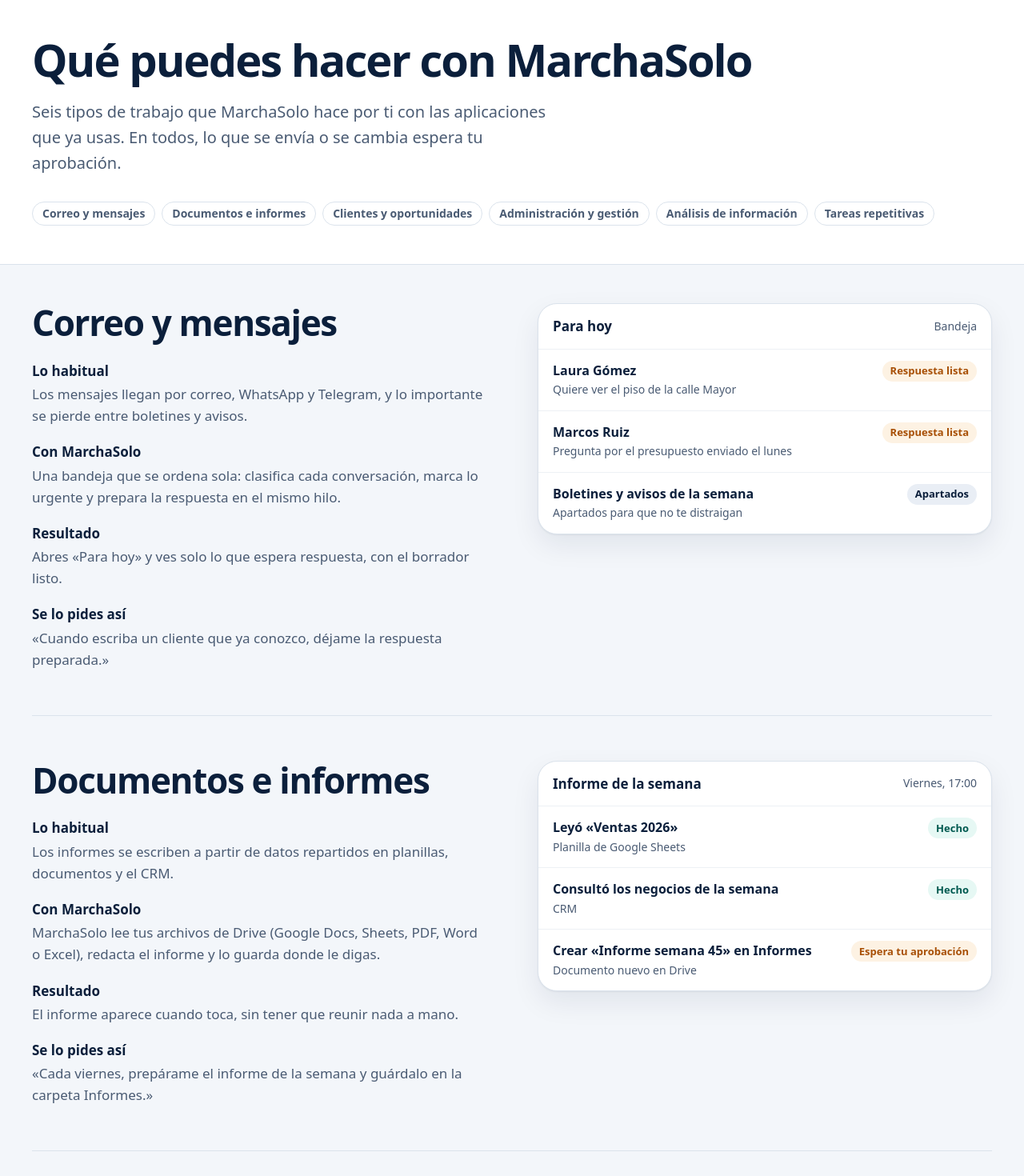
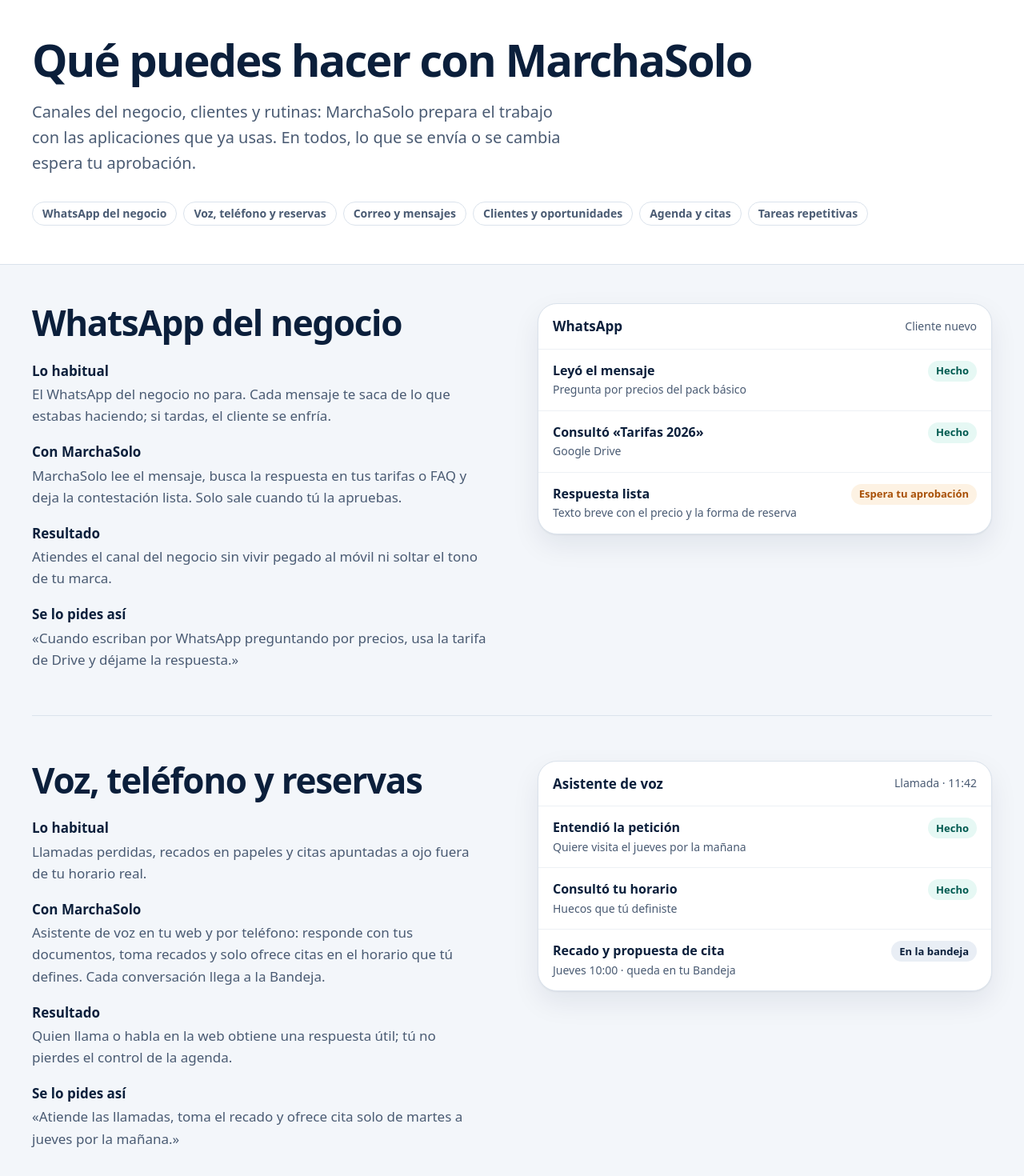
Before and after one commit to CESARKUBEREK/Delega, a Next.js app: page /para-que-sirve in a window 1280 px wide. Shown: the part 120-1590 px from the top of the page at 80% size. Built offline with nearby package versions, Linux system fonts and the light colour scheme; no server answers.

Commit message:
Update metadata and capabilities in page.tsx

```diff
--- a/src/app/para-que-sirve/page.tsx
+++ b/src/app/para-que-sirve/page.tsx
@@ -6,93 +6,153 @@ import { Panel, type PanelRow } from "@/components/site/panel"
 export const metadata: Metadata = {
   title: "Qué puedes hacer",
   description:
-    "Correo y mensajes, documentos e informes, clientes, administración, análisis y tareas repetitivas: lo que MarchaSolo hace por ti, con tu aprobación.",
+    "WhatsApp del negocio, asistente de voz y reservas, correo, clientes y rutinas: lo que MarchaSolo prepara por ti, con tu aprobación.",
   robots: { index: true, follow: true },
   alternates: { canonical: "/para-que-sirve" },
 }
 
-type Capability = { id: string; title: string; problem: string; solution: string; result: string; example: string; panel: { title: string; meta?: string; rows: PanelRow[] } }
+type Capability = {
+  id: string
+  title: string
+  problem: string
+  solution: string
+  result: string
+  example: string
+  panel: { title: string; meta?: string; rows: PanelRow[] }
+}
 
 const CAPABILITIES: Capability[] = [
+  {
+    id: "whatsapp",
+    title: "WhatsApp del negocio",
+    problem:
+      "El WhatsApp del negocio no para. Cada mensaje te saca de lo que estabas haciendo; si tardas, el cliente se enfría.",
+    solution:
+      "MarchaSolo lee el mensaje, busca la respuesta en tus tarifas o FAQ y deja la contestación lista. Solo sale cuando tú la apruebas.",
+    result: "Atiendes el canal del negocio sin vivir pegado al móvil ni soltar el tono de tu marca.",
+    example:
+      "«Cuando escriban por WhatsApp preguntando por precios, usa la tarifa de Drive y déjame la respuesta.»",
+    panel: {
+      title: "WhatsApp",
+      meta: "Cliente nuevo",
+      rows: [
+        { title: "Leyó el mensaje", detail: "Pregunta por precios del pack básico", state: "done", label: "Hecho" },
+        { title: "Consultó «Tarifas 2026»", detail: "Google Drive", state: "done", label: "Hecho" },
+        {
+          title: "Respuesta lista",
+          detail: "Texto breve con el precio y la forma de reserva",
+          state: "wait",
+          label: "Espera tu aprobación",
+        },
+      ],
+    },
+  },
+  {
+    id: "voz",
+    title: "Voz, teléfono y reservas",
+    problem: "Llamadas perdidas, recados en papeles y citas apuntadas a ojo fuera de tu horario real.",
+    solution:
+      "Asistente de voz en tu web y por teléfono: responde con tus documentos, toma recados y solo ofrece citas en el horario que tú defines. Cada conversación llega a la Bandeja.",
+    result: "Quien llama o habla en la web obtiene una respuesta útil; tú no pierdes el control de la agenda.",
+    example:
+      "«Atiende las llamadas, toma el recado y ofrece cita solo de martes a jueves por la mañana.»",
+    panel: {
+      title: "Asistente de voz",
+      meta: "Llamada · 11:42",
+      rows: [
+        { title: "Entendió la petición", detail: "Quiere visita el jueves por la mañana", state: "done", label: "Hecho" },
+        { title: "Consultó tu horario", detail: "Huecos que tú definiste", state: "done", label: "Hecho" },
+        {
+          title: "Recado y propuesta de cita",
+          detail: "Jueves 10:00 · queda en tu Bandeja",
+          state: "info",
+          label: "En la bandeja",
+        },
+      ],
+    },
+  },
   {
     id: "comunicaciones",
     title: "Correo y mensajes",
     problem: "Los mensajes llegan por correo, WhatsApp y Telegram, y lo importante se pierde entre boletines y avisos.",
-    solution: "Una bandeja que se ordena sola: clasifica cada conversación, marca lo urgente y prepara la respuesta en el mismo hilo.",
+    solution:
+      "Una bandeja que se ordena sola: clasifica cada conversación, marca lo urgente y prepara la respuesta en el mismo hilo.",
     result: "Abres «Para hoy» y ves solo lo que espera respuesta, con el borrador listo.",
     example: "«Cuando escriba un cliente que ya conozco, déjame la respuesta preparada.»",
     panel: {
       title: "Para hoy",
       meta: "Bandeja",
       rows: [
-        { title: "Laura Gómez", detail: "Quiere ver el piso de la calle Mayor", state: "wait", label: "Respuesta lista" },
-        { title: "Marcos Ruiz", detail: "Pregunta por el presupuesto enviado el lunes", state: "wait", label: "Respuesta lista" },
-        { title: "Boletines y avisos de la semana", detail: "Apartados para que no te distraigan", state: "info", label: "Apartados" },
-      ],
-    },
-  },
-  {
-    id: "documentos",
-    title: "Documentos e informes",
-    problem: "Los informes se escriben a partir de datos repartidos en planillas, documentos y el CRM.",
-    solution: "MarchaSolo lee tus archivos de Drive (Google Docs, Sheets, PDF, Word o Excel), redacta el informe y lo guarda donde le digas.",
-    result: "El informe aparece cuando toca, sin tener que reunir nada a mano.",
-    example: "«Cada viernes, prepárame el informe de la semana y guárdalo en la carpeta Informes.»",
-    panel: {
-      title: "Informe de la semana",
-      meta: "Viernes, 17:00",
-      rows: [
-        { title: "Leyó «Ventas 2026»", detail: "Planilla de Google Sheets", state: "done", label: "Hecho" },
-        { title: "Consultó los negocios de la semana", detail: "CRM", state: "done", label: "Hecho" },
-        { title: "Crear «Informe semana 45» en Informes", detail: "Documento nuevo en Drive", state: "wait", label: "Espera tu aprobación" },
+        {
+          title: "Laura Gómez",
+          detail: "Quiere ver el piso de la calle Mayor",
+          state: "wait",
+          label: "Respuesta lista",
+        },
+        {
+          title: "Marcos Ruiz",
+          detail: "Pregunta por el presupuesto enviado el lunes",
+          state: "wait",
+          label: "Respuesta lista",
+        },
+        {
+          title: "Boletines y avisos de la semana",
+          detail: "Apartados para que no te distraigan",
+          state: "info",
+          label: "Apartados",
+        },
       ],
     },
   },
   {
     id: "clientes",
     title: "Clientes y oportunidades",
-    problem: "Los contactos y los negocios están en un sitio y las conversaciones en otro; los seguimientos se olvidan.",
-    solution: "Busca a cada remitente en HubSpot o en Google Contacts, propone altas, notas y tareas, y detecta los negocios parados.",
+    problem:
+      "Los contactos y los negocios están en un sitio y las conversaciones en otro; los seguimientos se olvidan.",
+    solution:
+      "Busca a cada remitente en HubSpot o en Google Contacts, propone altas, notas y tareas, y detecta los negocios parados.",
     result: "Junto a cada conversación ves quién es y en qué punto está su negocio.",
-    example: "«Los lunes, dime qué negocios llevan dos semanas parados y prepárame un recordatorio para cada cliente.»",
+    example:
+      "«Los lunes, dime qué negocios llevan dos semanas parados y prepárame un recordatorio para cada cliente.»",
     panel: {
       title: "Negocios parados",
       meta: "Lunes, 9:00",
       rows: [
-        { title: "Reforma oficina Ruiz", detail: "Propuesta enviada hace 16 días, sin cambios", state: "wait", label: "Recordatorio listo" },
-        { title: "Alta de Clínica Norte", detail: "Contacto nuevo para tu CRM", state: "wait", label: "Espera tu aprobación" },
+        {
+          title: "Reforma oficina Ruiz",
+          detail: "Propuesta enviada hace 16 días, sin cambios",
+          state: "wait",
+          label: "Recordatorio listo",
+        },
+        {
+          title: "Alta de Clínica Norte",
+          detail: "Contacto nuevo para tu CRM",
+          state: "wait",
+          label: "Espera tu aprobación",
+        },
       ],
     },
   },
   {
-    id: "administracion",
-    title: "Administración y gestión",
-    problem: "Vencimientos, cobros y renovaciones viven en planillas que nadie revisa a tiempo.",
-    solution: "Lee tus planillas de cobros, contratos o stock y te avisa de lo que vence. Con Xubio consulta facturas y clientes, sin emitir nada.",
-    result: "Te enteras de lo que vence esta semana antes de que sea un problema.",
-    example: "«Cada lunes, avísame de los contratos y cobros que vencen esta semana.»",
+    id: "agenda",
+    title: "Agenda y citas",
+    problem: "Proponer un día y una hora obliga a salir del chat, abrir el calendario y volver a escribir.",
+    solution:
+      "Consulta tu Google Calendar, elige huecos reales y deja preparada la propuesta de visita o reunión en el mismo hilo.",
+    result: "Del «¿cuándo puedes?» a una propuesta concreta sin cambiar de aplicación.",
+    example: "«Cuando pidan una visita, mira mi agenda y ofrece dos huecos libres esta semana.»",
     panel: {
-      title: "Control de vencimientos",
-      meta: "Lunes, 9:00",
+      title: "Propuesta de visita",
+      meta: "Laura Gómez",
       rows: [
-        { title: "3 cobros vencen esta semana", detail: "Planilla «Cobros 2026»", state: "info", label: "Aviso para ti" },
-        { title: "Renovación del seguro del local", detail: "Vence el viernes", state: "info", label: "Aviso para ti" },
-      ],
-    },
-  },
-  {
-    id: "analisis",
-    title: "Análisis de información",
-    problem: "Para responder una pregunta sencilla hay que cruzar una planilla, un documento y varios correos.",
-    solution: "Pregúntalo con tus palabras, en el chat o por Telegram. MarchaSolo consulta tus fuentes y responde con sus datos, sin inventar.",
-    result: "Respuestas con cifras de tus propios archivos, y la fuente que ha consultado.",
-    example: "«¿Qué clientes de la planilla de pedidos no han vuelto a comprar desde septiembre?»",
-    panel: {
-      title: "Pedidos sin repetir",
-      meta: "Chat",
-      rows: [
-        { title: "Leyó «Pedidos 2026»", detail: "1.240 filas", state: "done", label: "Hecho" },
-        { title: "8 clientes sin pedidos desde septiembre", detail: "Lista con su último pedido e importe", state: "info", label: "Respuesta" },
+        { title: "Leyó la petición", detail: "Quiere ver el piso esta semana", state: "done", label: "Hecho" },
+        { title: "Consultó tu agenda", detail: "Jueves 10:00–12:00 libre", state: "done", label: "Hecho" },
+        {
+          title: "Respuesta con hueco",
+          detail: "Propone el jueves a las 10:00",
+          state: "wait",
+          label: "Espera tu aprobación",
+        },
       ],
     },
   },
@@ -100,15 +160,17 @@ const CAPABILITIES: Capability[] = [
     id: "rutinas",
     title: "Tareas repetitivas",
     problem: "Hay trabajo que se repite cada día o cada semana, siempre igual, y siempre a mano.",
-    solution: "Automatizaciones que arrancan solas: a una hora (cada día, los laborables, una vez por semana o al mes) o al llegar un correo, un Telegram o un WhatsApp.",
+    solution:
+      "Automatizaciones que arrancan solas: a una hora fija o al llegar un correo, un Telegram o un WhatsApp.",
     result: "Las rutinas se hacen solas; tú solo apruebas lo que sale hacia fuera.",
-    example: "«Cada día laborable a las 8:00, resúmeme la bandeja, la agenda y lo que espera mi aprobación.»",
+    example:
+      "«Cada día laborable a las 8:00, resúmeme la bandeja, la agenda y lo que espera mi aprobación.»",
     panel: {
       title: "Tus automatizaciones",
       rows: [
         { title: "Resumen de la mañana", detail: "Días laborables, 8:00", state: "done", label: "Activa" },
+        { title: "WhatsApp de clientes", detail: "Al llegar un mensaje", state: "done", label: "Activa" },
         { title: "Agenda de mañana", detail: "Días laborables, 18:00", state: "done", label: "Activa" },
-        { title: "Facturas a la planilla", detail: "Al llegar un correo con factura", state: "done", label: "Activa" },
       ],
     },
   },
@@ -122,8 +184,8 @@ export default function WhatYouCanDoPage() {
           <div className="site-container">
             <h1 className="site-h1">Qué puedes hacer con MarchaSolo</h1>
             <p className="site-lead">
-              Seis tipos de trabajo que MarchaSolo hace por ti con las aplicaciones que ya usas. En todos, lo que se envía o se cambia espera tu
-              aprobación.
+              Canales del negocio, clientes y rutinas: MarchaSolo prepara el trabajo con las aplicaciones que ya usas. En
+              todos, lo que se envía o se cambia espera tu aprobación.
             </p>
             <nav aria-label="Categorías" className="mt-8 flex flex-wrap gap-2">
               {CAPABILITIES.map((c) => (
@@ -171,10 +233,13 @@ export default function WhatYouCanDoPage() {
             <div className="site-cta">
               <div>
                 <h2 className="site-h2">Empieza por una sola tarea</h2>
-                <p>Elige la que más tiempo te quita. Cuando funcione, añade la siguiente.</p>
+                <p>
+                  Elige la que más tiempo te quita —WhatsApp, voz o un seguimiento de ventas—. Cuando funcione, añade la
+                  siguiente.
+                </p>
               </div>
               <Link href="/crear-cuenta" className="btn btn-primary">
-                Probar MarchaSolo
+                Probar gratis
               </Link>
             </div>
           </div>
```
